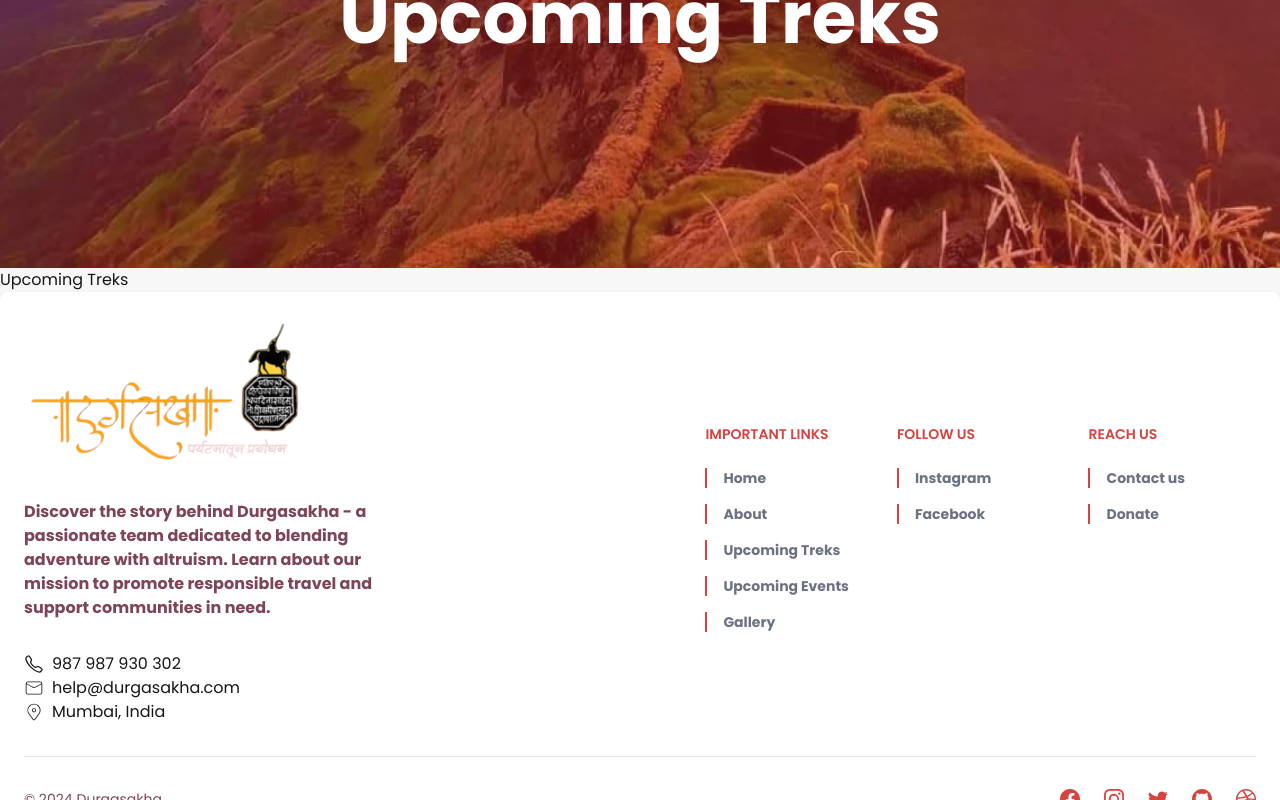
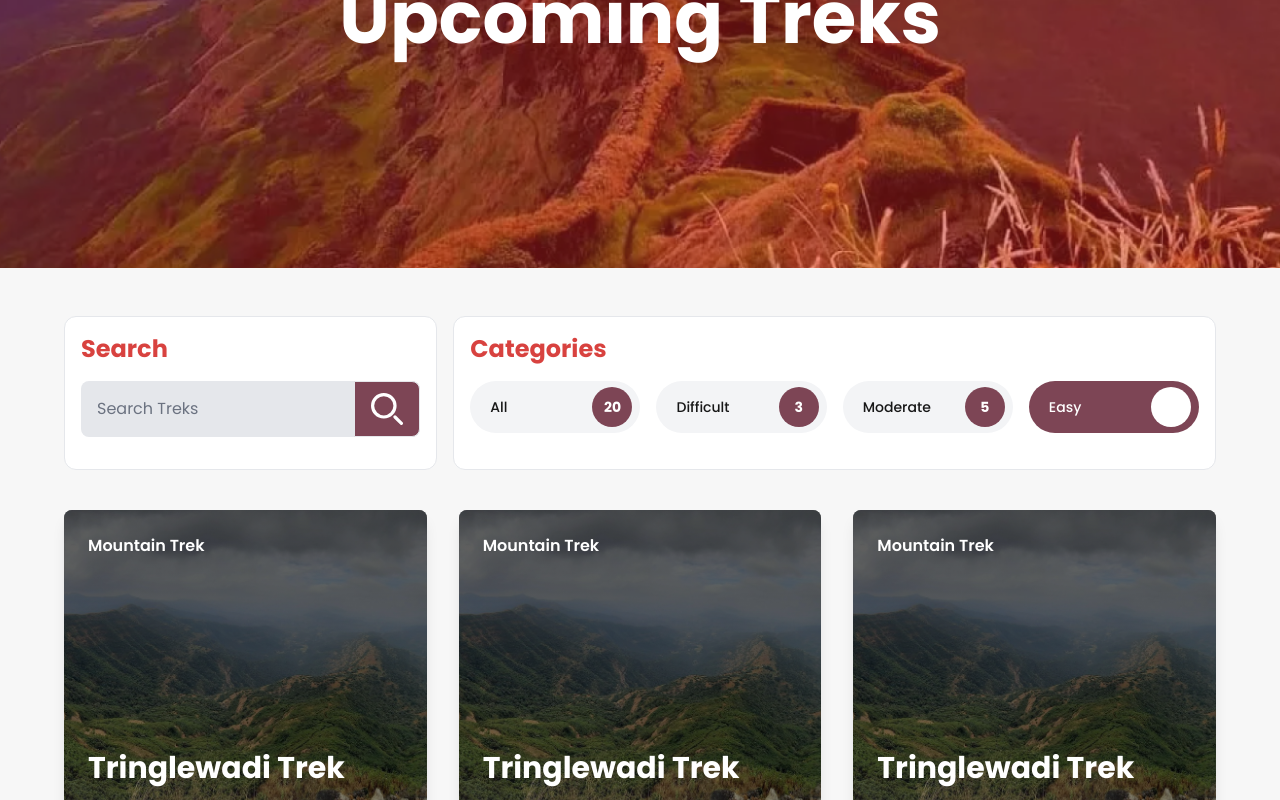
Before and after one commit to RishabhSinha02/durgasakha-frontend, a Next.js app: page /upcoming-treks in a window 1280 px wide. Shown: the part 300-1100 px from the top of the page. Built offline with nearby package versions, Linux system fonts and the light colour scheme.

Commit message:
Upcoming Trek page

```diff
--- /dev/null
+++ b/src/app/components/upcoming-treks/difficultySelector.js
@@ -0,0 +1,51 @@
+"use client";
+
+import React, { useState, useEffect } from 'react';
+
+const DifficultySelector = ({ initialValue = 'easy', onChange = () => {} }) => {
+  const [selectedDifficulty, setSelectedDifficulty] = useState(initialValue);
+
+  const difficulties = [
+    { id: 'all', label: 'All', count: 20},
+    { id: 'difficult', label: 'Difficult', count: 3},
+    { id: 'moderate', label: 'Moderate', count: 5 },
+    { id: 'easy', label: 'Easy', count: 12 }
+  ];
+
+  useEffect(() => {
+    // This would be called whenever the difficulty changes
+    onChange(selectedDifficulty);
+  }, [selectedDifficulty, onChange]);
+
+  return (
+    <div className="grid lg:grid-cols-4 md:grid-cols-2 grid-cols-2 sm:grid-cols-2 gap-2 lg:gap-4">
+      {difficulties.map((difficulty) => (
+        <button
+          key={difficulty.id}
+          onClick={() => setSelectedDifficulty(difficulty.id)}
+          className={`
+            flex items-center gap-2 px-2 py-1 rounded-full w-full lg:text-md md:text-sm sm:text-[10px] text-[12px]
+            ${selectedDifficulty === difficulty.id
+              ? 'bg-secondary text-white'
+              : 'bg-gray-100 hover:bg-gray-150'}
+            transition-colors duration-200
+            flex justify-between
+          `}
+        >
+          <span className="font-medium p-3">{difficulty.label}</span>
+          <div className={`
+            rounded-full bg-secondary
+            flex items-center justify-center text-white font-extrabold
+            ${selectedDifficulty === difficulty.id
+                ? 'bg-white text-black w-10 h-10'
+                : 'bg-secondary w-10 h-10'}
+          `}>
+            {difficulty.count}
+          </div>
+        </button>
+      ))}
+    </div>
+  );
+};
+
+export default DifficultySelector;
--- /dev/null
+++ b/src/app/components/upcoming-treks/trekCard.js
@@ -0,0 +1,72 @@
+import React from 'react';
+
+const TrekCard = ({
+    type = "Mountain Trek",
+    trekName = "Tringlewadi Trek",
+    date = "12 March 2024",
+    location = "Mumbai",
+    description = "Where Adventure Meets Purpose! We're thrilled to have you here. At Durgasakha, we're more thrilled to have you here. At Durgasakha, we're more",
+    price = "1499.00",
+    imageUrl = "nature.jpg",
+    href = "#",
+}) => {
+    return (
+        <div className="relative max-full overflow-hidden rounded-lg bg-white shadow-lg">
+            {/* Background Image Section */}
+            <div className="relative h-[300px]">
+                <div className='h-full w-full bg-black'>
+                <img
+                    src={imageUrl}
+                    alt={type}
+                    className="object-cover h-full w-full opacity-50"
+                />
+                </div>
+                <div className="absolute inset-0 bg-gradient-to-b from-black/30 to-transparent">
+                    <h3 className="p-6 text-md font-semibold text-white">{type}</h3>
+                </div>
+                <div className="absolute bottom-0 left-0 right-0 p-6">
+                    <h2 className="text-3xl font-bold text-white">{trekName}</h2>
+                </div>
+            </div>
+
+            {/* Content Section */}
+            <div className="p-6">
+                <div className="mb-6 flex justify-between">
+                    <div className="text-sm font-bold">{date}</div>
+                    <div className="text-sm font-bold">{location}</div>
+                </div>
+
+                <p className="mb-6 text-sm text-gray-600">{description}</p>
+
+                <div className="flex items-center justify-between">
+                    <a
+                        href={href}
+                        className="flex items-center gap-2 rounded-full bg-[#D84E4E] px-4 py-2 text-sm font-semibold text-white transition-all hover:bg-[#C23E3E]"
+                    >
+                        Join Now
+                        <svg
+                            width="24"
+                            height="24"
+                            viewBox="0 0 24 24"
+                            fill="none"
+                            className="stroke-current"
+                            xmlns="http://www.w3.org/2000/svg"
+                        >
+                            <path
+                                d="M5 12H19M19 12L12 5M19 12L12 19"
+                                strokeWidth="2"
+                                strokeLinecap="round"
+                                strokeLinejoin="round"
+                            />
+                        </svg>
+                    </a>
+                    <div className="text-2xl font-bold">
+                        Rs. {price}
+                    </div>
+                </div>
+            </div>
+        </div>
+    );
+};
+
+export default TrekCard;
--- a/src/app/upcoming-treks/page.js
+++ b/src/app/upcoming-treks/page.js
@@ -1,5 +1,66 @@
+"use client";
+import DifficultySelector from "../components/upcoming-treks/difficultySelector";
+import TrekCard from "../components/upcoming-treks/trekCard";
+
 export default function UpcomingTreks() {
-    return (
-      <div>Upcoming Treks</div>
-    );
-  }
+  const handleDifficultyChange = (difficulty) => {
+    console.log('Selected difficulty:', difficulty);
+    // Handle the change, e.g. make API call
+  };
+  return (
+    <div className="p-10 md:p-16 md:pb-12 md:pt-12 space-y-10">
+      <div className="grid lg:grid-cols-3 sm:grid-cols-1 md:grid-cols-1 gap-4">
+
+        <div className="card border border-gray-200 rounded-xl bg-white">
+          <h1 className="text-xl md:text-xl lg:text-2xl font-bold p-4 text-primary">Search</h1>
+          <div>
+
+
+            <div className="flex mb-8">
+              <div className="relative w-full mx-4">
+                <input type="search" id="location-search" className="w-full z-20 text-md border-0 p-4 text-gray-900 bg-gray-200 rounded-lg border-gray-300 focus:ring-blue-500 focus:border-blue-500 " placeholder="Search Treks" />
+                <button type="submit" className="absolute top-0 end-0 h-full p-2.5 text-sm font-medium text-white px-4 bg-secondary rounded-e-lg border">
+                  <svg className="w-8 h-8" aria-hidden="true" xmlns="http://www.w3.org/2000/svg" fill="none" viewBox="0 0 20 20">
+                    <path stroke="currentColor" strokeLinecap="round" strokeLinejoin="round" strokeWidth={2} d="m19 19-4-4m0-7A7 7 0 1 1 1 8a7 7 0 0 1 14 0Z" />
+                  </svg>
+                  <span className="sr-only">Search</span>
+                </button>
+              </div>
+            </div>
+          </div>
+        </div>
+        <div className="card bg-white lg:col-span-2 border md:col-span-1 sm:col-span-1 border-gray-200 rounded-xl">
+          <h1 className="text-xl md:text-xl lg:text-2xl font-bold p-4 text-primary">Categories</h1>
+          <div className="px-4 mb-8">
+            <DifficultySelector
+              initialValue="easy"
+              onChange={handleDifficultyChange}
+            />
+          </div>
+        </div>
+      </div>
+
+
+
+
+<div>
+  <div className="grid lg:grid-cols-3 md:grid-cols-2 sm:grid-cols-1 gap-8">
+    <TrekCard />
+    <TrekCard />
+    <TrekCard />
+    <TrekCard />
+    <TrekCard />
+    <TrekCard />
+    <TrekCard />
+    <TrekCard />
+    <TrekCard />
+
+  </div>
+</div>
+
+
+
+
+    </div>
+  );
+}
```
